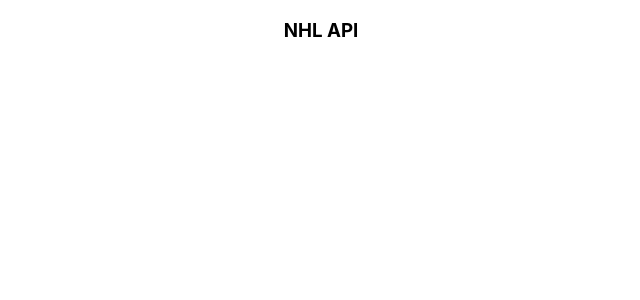
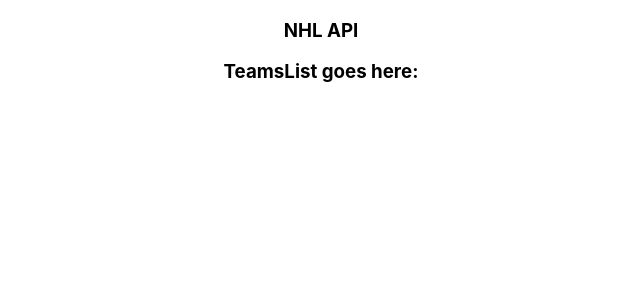
Before and after one commit to JosephMichaelSanchez/redux-nhl-api, a React (Create React App) app: page / in a window 1280 px wide. Shown: the top 300 px of the page, without its empty margins (319-959 px from the left). Built offline with nearby package versions, Linux system fonts and the light colour scheme.

Commit message:
Add TeamsList component

```diff
--- a/src/App.js
+++ b/src/App.js
@@ -1,10 +1,12 @@
 import logo from './logo.svg';
 import './App.css';
+import TeamsList from './TeamsList';
 
 function App() {
   return (
     <div className="App">
       <h3>NHL API</h3>
+      <TeamsList />
     </div>
   );
 }
--- /dev/null
+++ b/src/TeamsList.js
@@ -0,0 +1,13 @@
+import React, { useState, useEffect } from 'react';
+import { useSelector, useDispatch } from 'react-redux';
+
+function TeamsList() {
+
+    return (
+        <>
+            <h3>TeamsList goes here:</h3>
+        </>
+    )
+}
+
+export default TeamsList;
```
